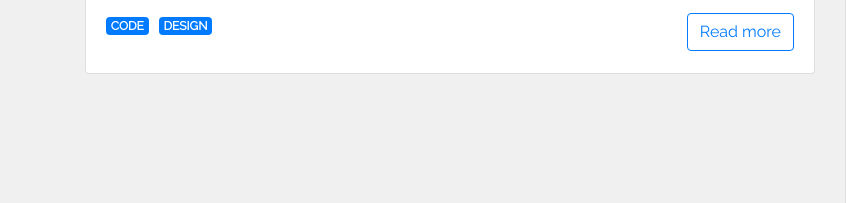
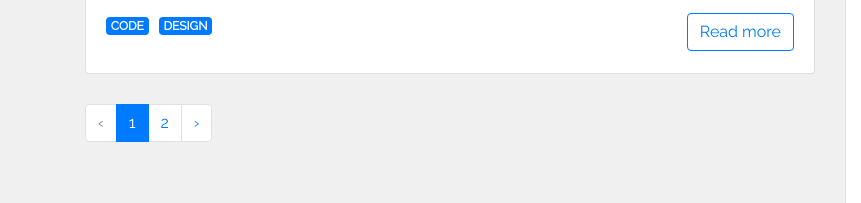
Before and after one commit to MottyJ/gatsby-blog, a Gatsby site: page / in a window 1280 px wide. Shown: the part 1303-1506 px from the top of the page, 0-861 px from the left. Built offline with nearby package versions, Linux system fonts and the light colour scheme; Gatsby itself is replaced by a stand-in of ours.

Commit message:
added pagination links

```diff
--- a/gatsby-node.js
+++ b/gatsby-node.js
@@ -109,7 +109,8 @@
             context: {
                 limit: postsPerPage,
                 skip: index * postsPerPage,
-                currentPage
+                currentPage,
+                numberOfPages
             }
         })
     })
--- /dev/null
+++ b/src/components/paginationLinks.js
@@ -0,0 +1,49 @@
+import React from "react"
+import { Pagination, PaginationItem, PaginationLink } from "reactstrap"
+
+const PaginationLinks = ({ currentPage, numberOfPages }) => {
+  const isFirst = currentPage === 1
+  const isLast = currentPage === numberOfPages
+  const previousPage =
+    currentPage - 1 === 1 ? "/" : "/page/" + (currentPage - 1).toString()
+  const nextPage = "/page/" + (currentPage + 1).toString()
+  return (
+    <Pagination aria-label="Page navigation">
+      {isFirst ? (
+        <PaginationItem disabled>
+          <PaginationLink previous href="/" />
+        </PaginationItem>
+      ) : (
+        <PaginationItem>
+          <PaginationLink previous href={previousPage} />
+        </PaginationItem>
+      )}
+      {Array.from({ length: numberOfPages }, (_, i) =>
+        currentPage === i + 1 ? (
+          <PaginationItem active key={`page-number${i + 1}`}>
+            <PaginationLink href={`/${i === 0 ? "" : "page/" + (i + 1)}`}>
+              {i + 1}
+            </PaginationLink>
+          </PaginationItem>
+        ) : (
+          <PaginationItem key={`page-number${i + 1}`}>
+            <PaginationLink href={`/${i === 0 ? "" : "page/" + (i + 1)}`}>
+              {i + 1}
+            </PaginationLink>
+          </PaginationItem>
+        )
+      )}
+      {isLast ? (
+        <PaginationItem disabled>
+          <PaginationLink next href={nextPage} />
+        </PaginationItem>
+      ) : (
+        <PaginationItem>
+          <PaginationLink next href={nextPage} />
+        </PaginationItem>
+      )}
+    </Pagination>
+  )
+}
+
+export default PaginationLinks
--- a/src/pages/index.js
+++ b/src/pages/index.js
@@ -4,14 +4,18 @@
 import SEO from "../components/seo"
 import { graphql, useStaticQuery } from "gatsby"
 import Post from "../components/post"
+import PaginationLinks from "../components/paginationLinks"
 
 const IndexPage = () => {
+  const postsPerPage = 2
+
   const data = useStaticQuery(graphql`
     query {
       allMarkdownRemark(
         sort: { fields: [frontmatter___date], order: DESC }
         limit: 2
       ) {
+        totalCount
         edges {
           node {
             id
@@ -37,6 +41,9 @@
       }
     }
   `)
+  let numberOfPages = Math.ceil(
+    data.allMarkdownRemark.totalCount / postsPerPage
+  )
   return (
     <Layout pageTitle="gajitt">
       <SEO title="Home" />
@@ -53,6 +60,7 @@
             tags={node.frontmatter.tags}
           />
         ))}
+        <PaginationLinks currentPage={1} numberOfPages={numberOfPages} />
       </div>
     </Layout>
   )
```
Also changed, not shown: src/templates/post-list.js (+6 -1 lines).
